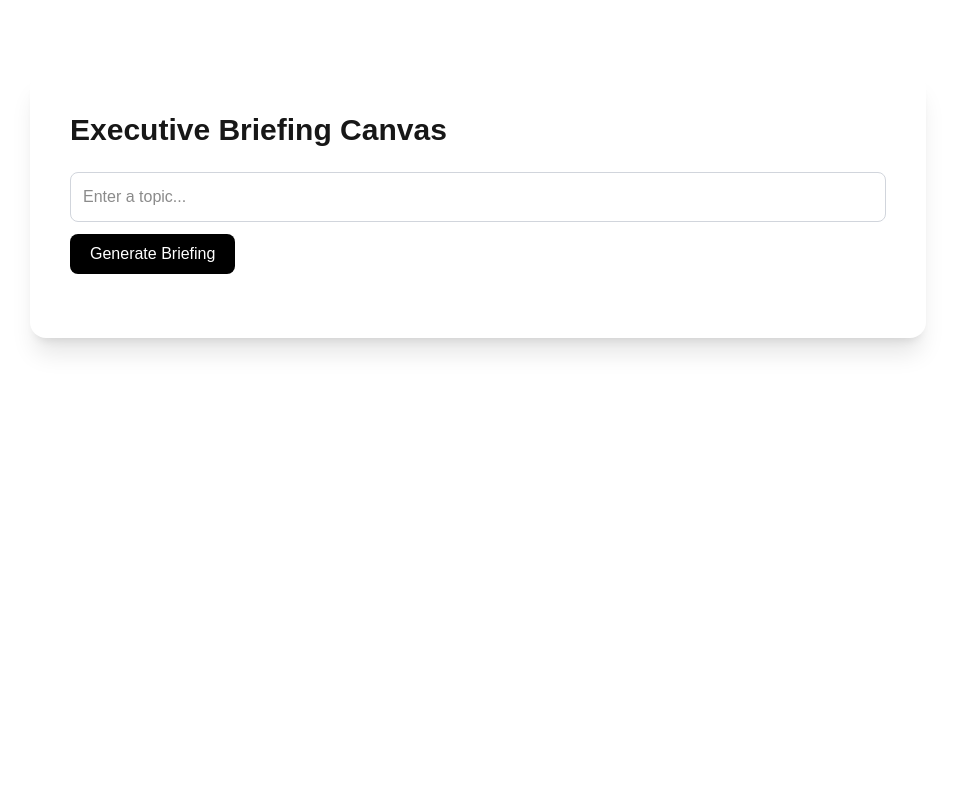
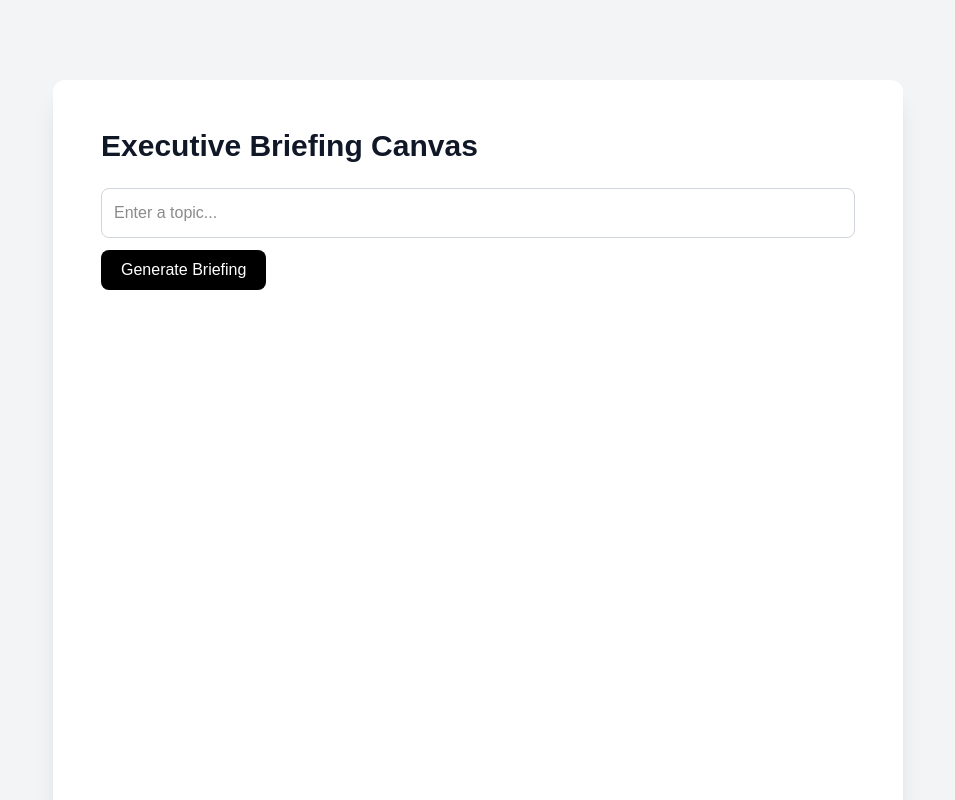
Before and after one commit to tonydelgad/briefing-canvas, a Next.js app: page / in a window 1280 px wide. Shown: the top 800 px of the page, without its empty margins (162-1117 px from the left). Built offline with nearby package versions, Linux system fonts and the light colour scheme.

Commit message:
Convert canvas to 8.5x11 executive page with proper contrast

```diff
--- a/app/page.tsx
+++ b/app/page.tsx
@@ -20,10 +20,10 @@ const generateBriefing = async () => {
 };
 
 return (
-  <main className="min-h-screen flex items-start justify-center p-8">
-    <div className="bg-white shadow-xl rounded-2xl p-10 max-w-4xl w-full mt-10">
+  <main className="min-h-screen flex justify-center bg-gray-100 py-10">
+    <div className="bg-white shadow-xl rounded-xl p-12 w-[850px] min-h-[1100px] mt-10">
 
-      <h1 className="text-3xl font-semibold mb-6">
+  <h1 className="text-3xl font-semibold mb-6 text-gray-900">
         Executive Briefing Canvas
       </h1>
 
@@ -45,14 +45,14 @@ return (
 
       {query && (
         <>
-          <h2 className="text-xl font-semibold mt-6 mb-2">
+          <h2 className="text-xl font-semibold mt-6 mb-2 text-gray-900">
             Executive Summary
           </h2>
           <p className="mb-6 text-gray-700">
             AI-generated synthesis of {query}.
           </p>
 
-          <h2 className="text-xl font-semibold mt-6 mb-2">
+          <h2 className="text-xl font-semibold mt-6 mb-2 text-gray-900">
             Detected Themes
           </h2>
 
```
